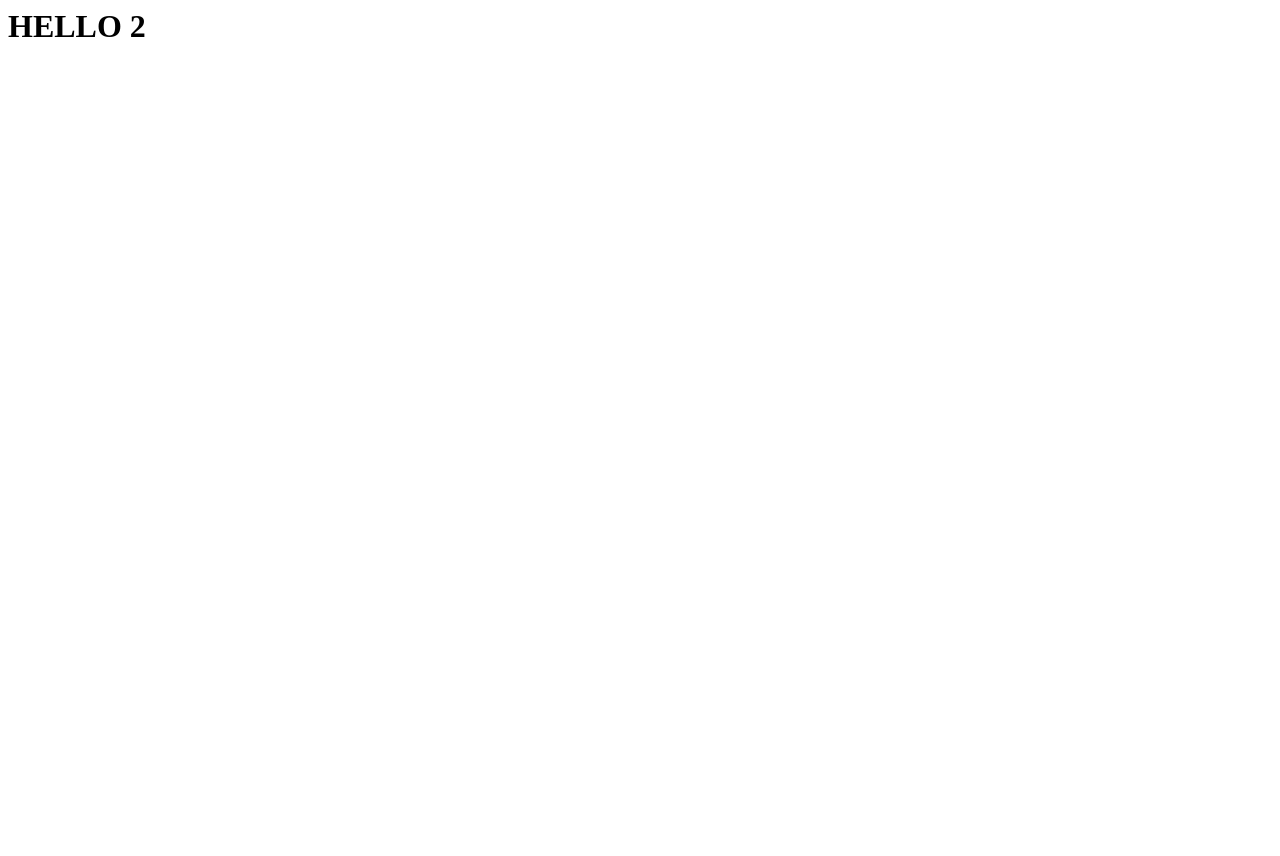
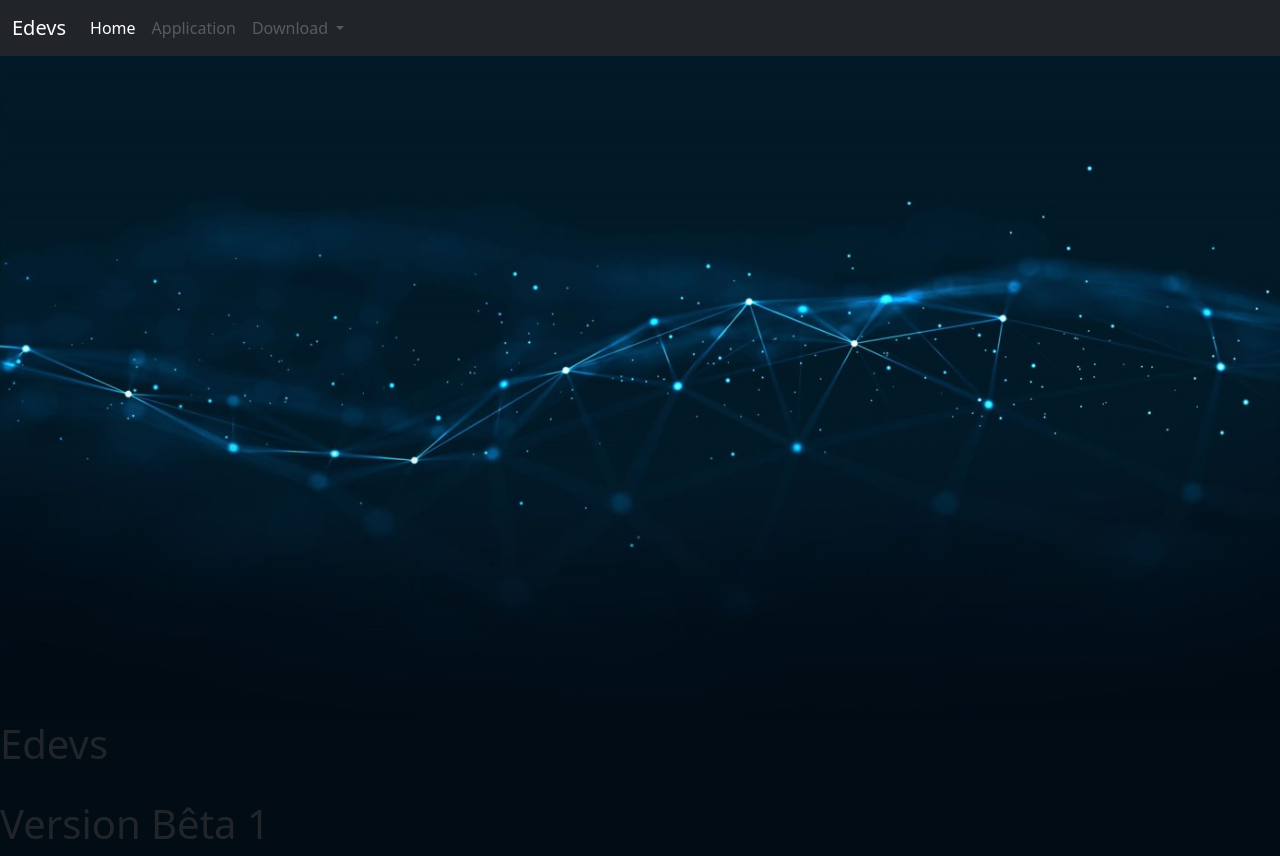
Before and after one commit to edevs-damien/edevs-damien.github.io, a plain HTML site: page index.html in a window 1280 px wide. Before the commit the page ends 800 px from the top, so only its background shows below. Drawn offline with nearby package versions, Linux system fonts and the light colour scheme.

Commit message:
add file

```diff
--- a/index.html
+++ b/index.html
@@ -1 +1,58 @@
-<h1>HELLO 2</h1>
+<!DOCTYPE html>
+<html>
+    <head>
+
+        <link href="https://cdn.jsdelivr.net/npm/bootstrap@5.0.2/dist/css/bootstrap.min.css" rel="stylesheet" integrity="sha384-EVSTQN3/azprG1Anm3QDgpJLIm9Nao0Yz1ztcQTwFspd3yD65VohhpuuCOmLASjC" crossorigin="anonymous">
+        <meta name="viewport" content="width=device-width, initial-scale=1">
+        <script src="https://cdn.jsdelivr.net/npm/bootstrap@5.0.2/dist/js/bootstrap.bundle.min.js" integrity="sha384-MrcW6ZMFYlzcLA8Nl+NtUVF0sA7MsXsP1UyJoMp4YLEuNSfAP+JcXn/tWtIaxVXM" crossorigin="anonymous"></script>
+    </head>
+
+    <body style= "background-color: #020c15">
+        <div>
+            <nav style="position: fixed !important; width: 100%;" class="navbar navbar-expand-lg navbar-dark bg-dark">
+                <div class="container-fluid">
+                  <a class="navbar-brand" href="#">Edevs</a>
+                  <button class="navbar-toggler" type="button" data-bs-toggle="collapse" data-bs-target="#navbarSupportedContent" aria-controls="navbarSupportedContent" aria-expanded="false" aria-label="Toggle navigation">
+                    <span class="navbar-toggler-icon"></span>
+                  </button>
+                  <div class="collapse navbar-collapse" id="navbarSupportedContent">
+                    <ul class="navbar-nav me-auto mb-2 mb-lg-0">
+                      <li class="nav-item">
+                        <a class="nav-link active" aria-current="page" href="#">Home</a>
+                      </li>
+                      <li class="nav-item">
+                        <a class="nav-link disabled" href="#">Application</a>
+                      </li>
+                      <li class="nav-item dropdown">
+                        <a class="nav-link dropdown-toggle disabled" href="#" id="navbarDropdown" role="button" data-bs-toggle="dropdown" aria-expanded="false">
+                          Download
+                        </a>
+                        <ul class="dropdown-menu" aria-labelledby="navbarDropdown">
+                          <li><a class="dropdown-item disabled" href="#">App 1</a></li>
+                          <li><a class="dropdown-item disabled" href="#">App 2</a></li>
+
+                        </ul>
+                      </li>
+
+                    </ul>
+
+                  </div>
+                </div>
+              </nav>
+        </div>
+
+        <div>
+            <img style="z-index:1; width: 100%;" src="image2.jpg">
+            <div style="z-index:2;">
+                <h1>Edevs</h1>
+            </div>
+            <img>
+
+
+            <h1>
+                Version Bêta 1
+
+            </h1>
+        </div>
+    </body>
+</html>
```
Also changed, not shown: Image2.jpg (added).
